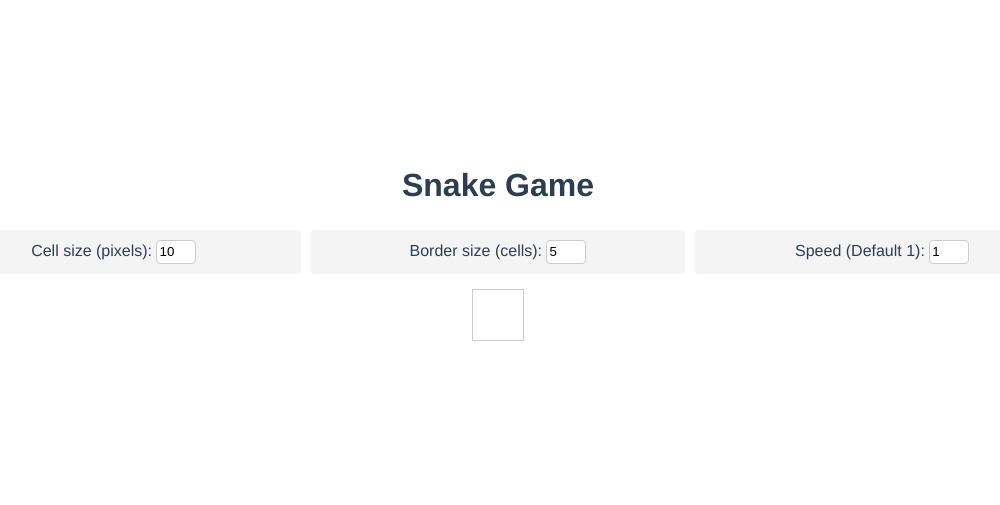
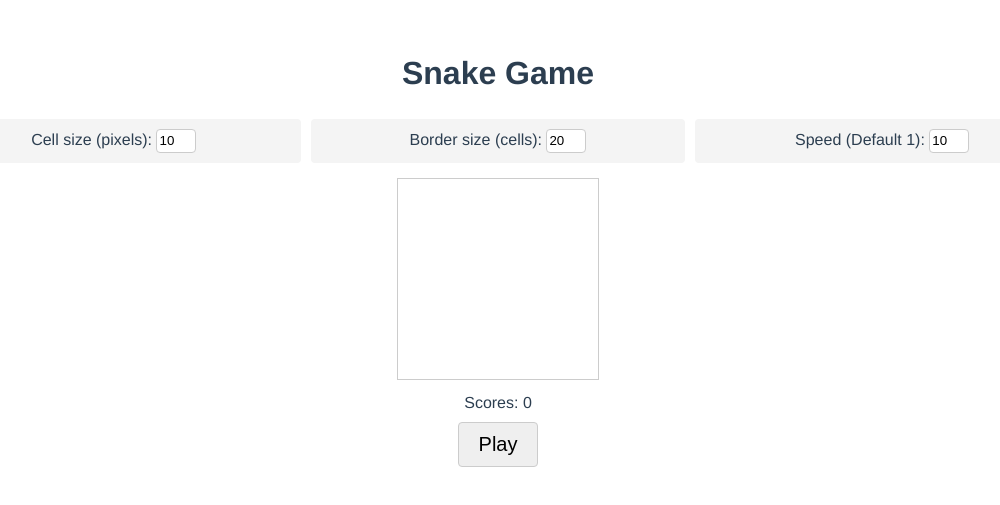
Before and after one commit to Stormeal/Snake-Game, a Vue app: page / in a window 1280 px wide. Shown: the part 207-712 px from the top of the page, without its empty margins (142-1142 px from the left). Built offline with nearby package versions, Linux system fonts and the light colour scheme.

Commit message:
feat(app): New state and scores

```diff
--- a/src/App.js
+++ b/src/App.js
@@ -10,8 +10,10 @@ export default {
   data() {
     return {
       cellSize: 10,
-      boardSize: 5,
-      speed: 1,
+      boardSize: 20,
+      speed: 10,
+      scores: 0,
+      isPlaying: false
     }
   }
 }
--- a/src/App.vue
+++ b/src/App.vue
@@ -14,8 +14,16 @@
       Speed (Default 1):
       <input type="number" min="1" v-model.number="speed" />
     </div>
-    <br>
-    <SnakeCanvas :cellSize="cellSize" :boardSize="boardSize" :speed="speed" ></SnakeCanvas>
+    <br />
+    <SnakeCanvas
+      :cellSize="cellSize"
+      :boardSize="boardSize"
+      :speed="speed"
+    ></SnakeCanvas>
+    <div>Scores: {{ scores || 0 }}</div>
+    <button id="play-btn">
+      {{ isPlaying ? "Stop" : "Play"}}
+    </button>
   </div>
 </template>
 
```
